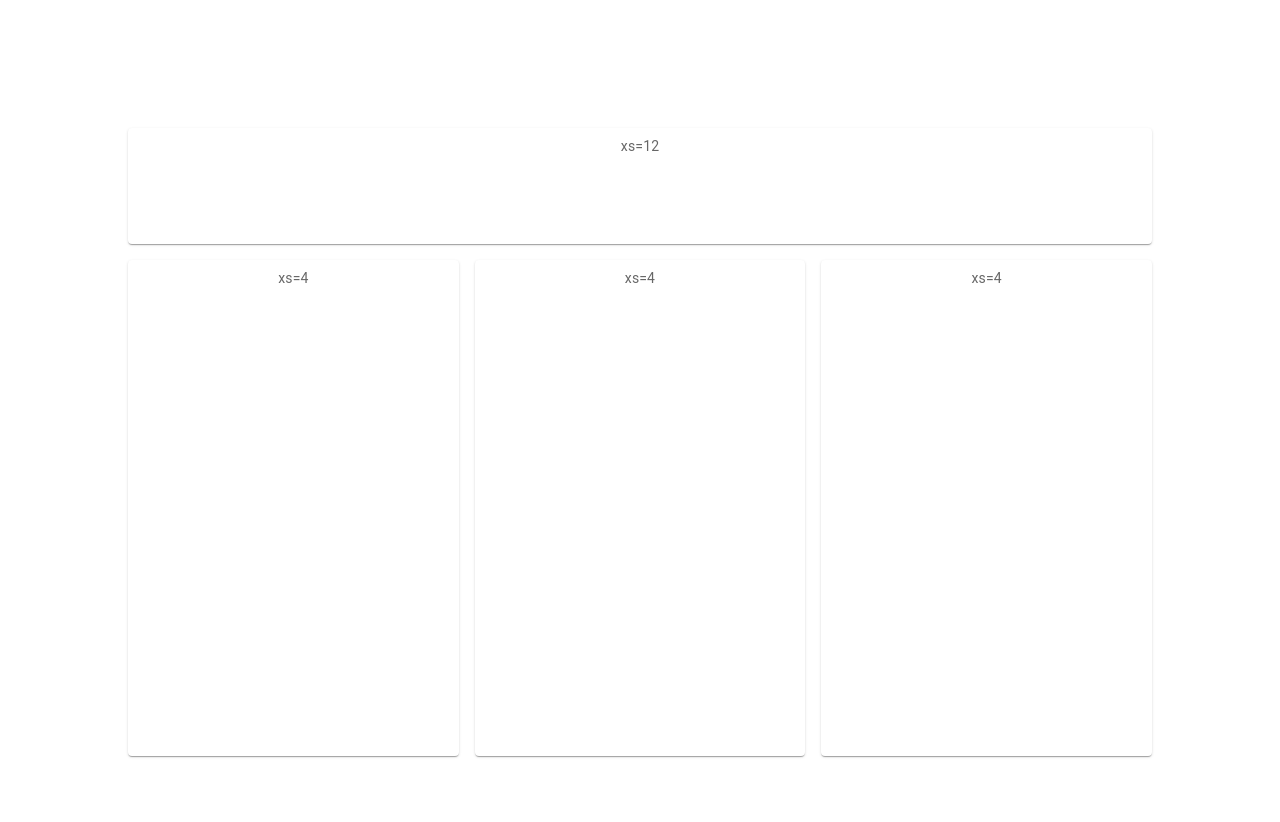
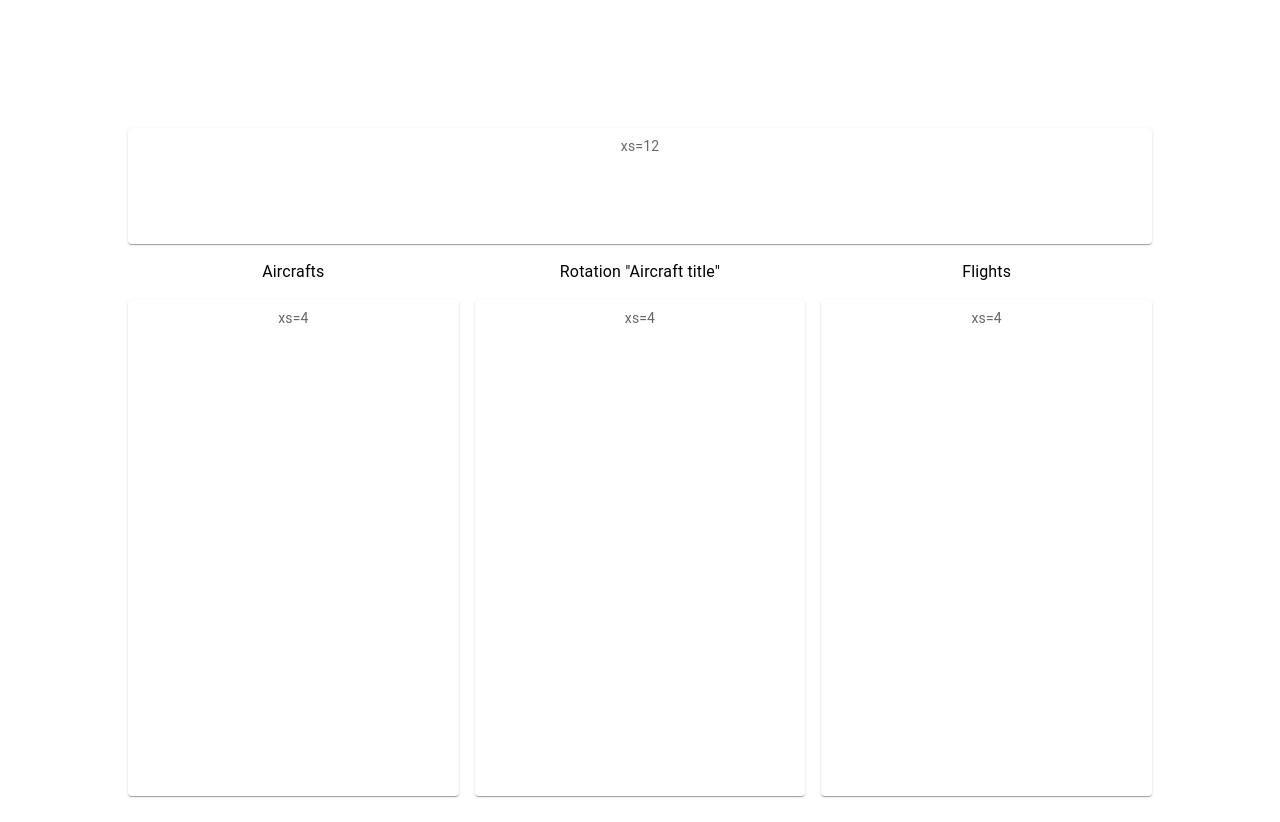
Before and after one commit to a19i23/alan-aircraft-scheduling, a React (Create React App) app: page / in a window 1280 px wide. Before the commit the page ends 800 px from the top, so only its background shows below. Built offline with nearby package versions, Linux system fonts and the light colour scheme.

Commit message:
breaking layout into components

```diff
--- a/src/App.js
+++ b/src/App.js
@@ -1,11 +1,9 @@
-import logo from './logo.svg';
+// import logo from './logo.svg';
 import './App.css';
 import AircraftScheduler from './components/AircraftScheduler';
 
 function App() {
-  return (
-    <AircraftScheduler></AircraftScheduler>
-  );
+  return <AircraftScheduler />;
 }
 
 export default App;
--- /dev/null
+++ b/src/components/AircraftScheduler/ColumnContent.js
@@ -0,0 +1,18 @@
+import React from 'react';
+import Grid from '@mui/material/Grid';
+import { StyledPaper } from '.';
+const ColumnContent = (props) => (
+  <>
+    <Grid item xs={12} sm={4}>
+      <StyledPaper>xs=4</StyledPaper>
+    </Grid>
+    <Grid item xs={12} sm={4}>
+      <StyledPaper>xs=4</StyledPaper>
+    </Grid>
+    <Grid item xs={12} sm={4}>
+      <StyledPaper>xs=4</StyledPaper>
+    </Grid>
+  </>
+);
+
+export default ColumnContent;
--- /dev/null
+++ b/src/components/AircraftScheduler/ColumnTitles.js
@@ -0,0 +1,26 @@
+import React from 'react';
+import { styled } from '@mui/material/styles';
+import Grid from '@mui/material/Grid';
+import Typography from '@mui/material/Typography';
+
+export const StyledTypography = styled(Typography)(() => ({
+  textAlign: 'center',
+}));
+
+const ColumnTitles = (props) => {
+  return (
+    <>
+      <Grid item xs={4}>
+        <StyledTypography>Aircrafts</StyledTypography>
+      </Grid>
+      <Grid item xs={4}>
+        <StyledTypography>Rotation "Aircraft title"</StyledTypography>
+      </Grid>
+      <Grid item xs={4}>
+        <StyledTypography>Flights</StyledTypography>
+      </Grid>
+    </>
+  );
+};
+
+export default ColumnTitles;
--- a/src/components/AircraftScheduler.js
+++ b/src/components/AircraftScheduler/index.js
@@ -3,8 +3,10 @@ import { styled } from '@mui/material/styles';
 import Box from '@mui/material/Box';
 import Paper from '@mui/material/Paper';
 import Grid from '@mui/material/Grid';
+import ColumnTitles from './ColumnTitles';
+import ColumnContent from './ColumnContent';
 
-const Item = styled(Paper)(({ theme }) => ({
+export const StyledPaper = styled(Paper)(({ theme }) => ({
   ...theme.typography.body2,
   padding: theme.spacing(1),
   textAlign: 'center',
@@ -17,17 +19,10 @@ const AircraftScheduler = () => {
     <Box sx={{ flexGrow: 1 }}>
       <Grid container spacing={2} padding="10% 10% 2% 10%">
         <Grid item xs={12}>
-          <Item style={{ height: '100px' }}>xs=12</Item>
+          <StyledPaper style={{ height: '100px' }}>xs=12</StyledPaper>
         </Grid>
-        <Grid item xs={12} sm={4}>
-          <Item>xs=4</Item>
-        </Grid>
-        <Grid item xs={12} sm={4}>
-          <Item>xs=4</Item>
-        </Grid>
-        <Grid item xs={12} sm={4}>
-          <Item>xs=4</Item>
-        </Grid>
+        <ColumnTitles />
+        <ColumnContent />
       </Grid>
     </Box>
   );
--- a/src/index.js
+++ b/src/index.js
@@ -8,7 +8,7 @@ ReactDOM.render(
   <React.StrictMode>
     <App />
   </React.StrictMode>,
-  document.getElementById('root')
+  document.getElementById('root'),
 );
 
 // If you want to start measuring performance in your app, pass a function
--- a/src/reportWebVitals.js
+++ b/src/reportWebVitals.js
@@ -1,4 +1,4 @@
-const reportWebVitals = onPerfEntry => {
+const reportWebVitals = (onPerfEntry) => {
   if (onPerfEntry && onPerfEntry instanceof Function) {
     import('web-vitals').then(({ getCLS, getFID, getFCP, getLCP, getTTFB }) => {
       getCLS(onPerfEntry);
```
